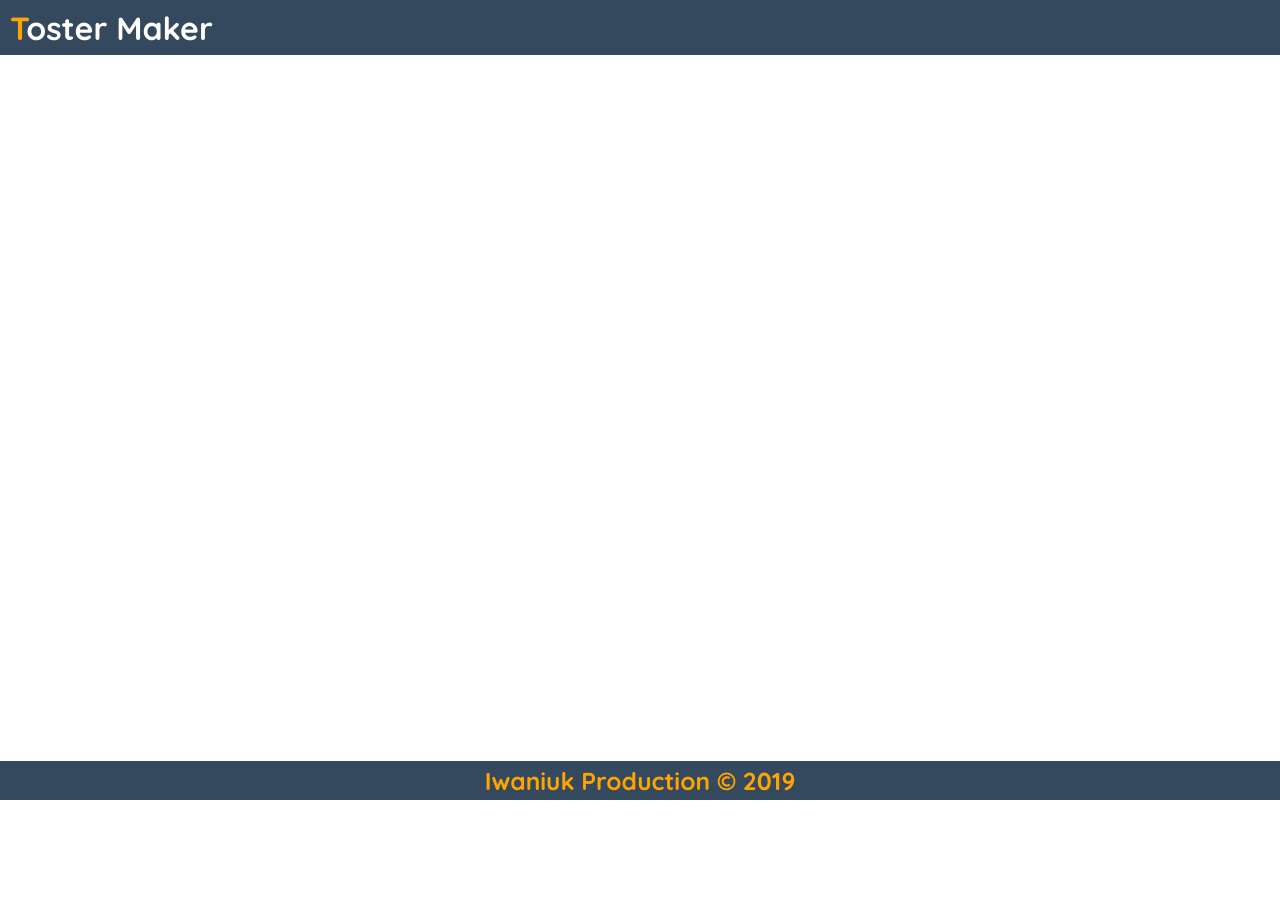
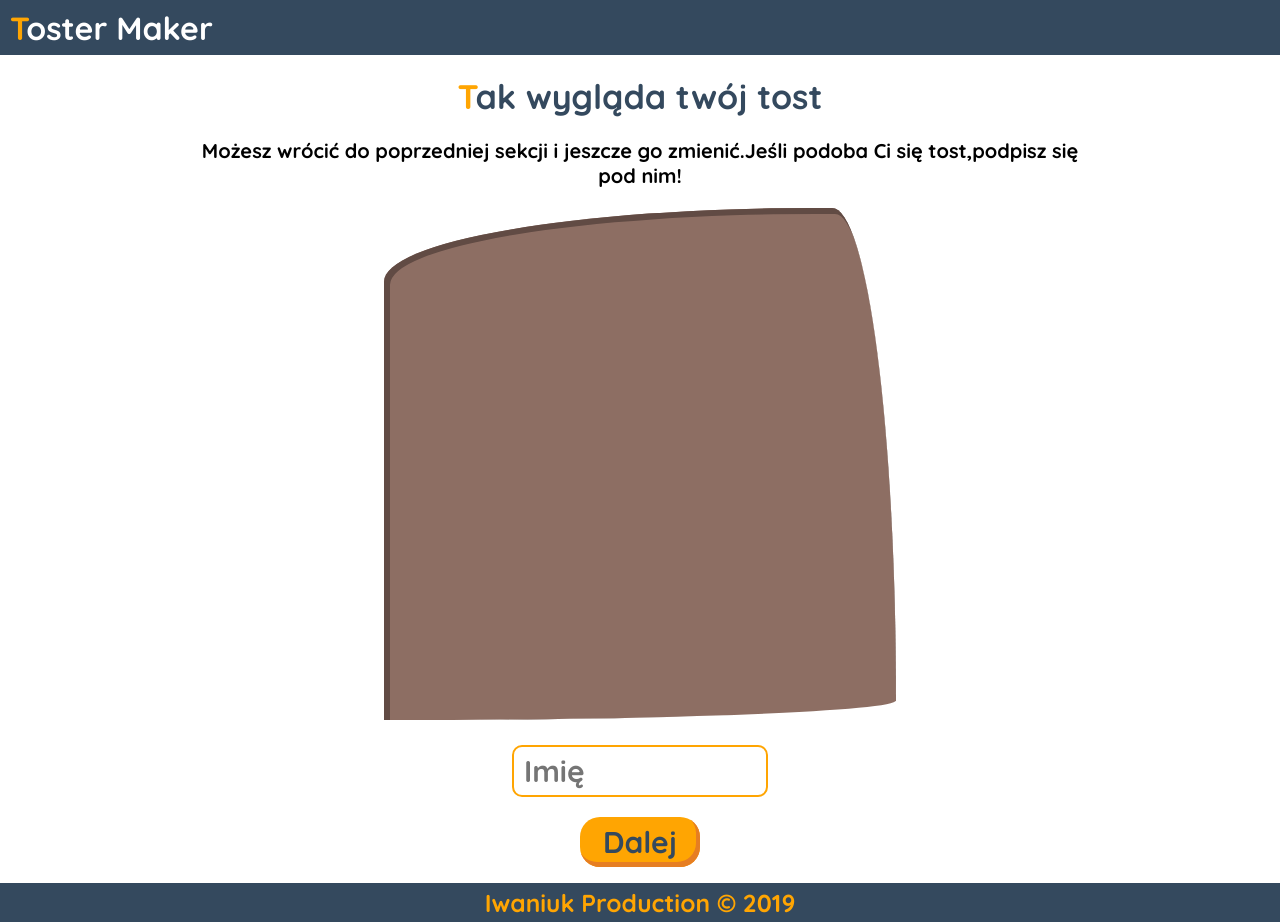
Before and after one commit to Iwaniukooo11/toster-app, a React app: page /login in a window 1280 px wide. Before the commit the page ends 800 px from the top, so only its background shows below. Built offline with nearby package versions, Linux system fonts and the light colour scheme.

Commit message:
add login page input and name filed in reducer

```diff
--- a/src/App.js
+++ b/src/App.js
@@ -8,10 +8,12 @@ import { Route, BrowserRouter } from 'react-router-dom'
 
 import HomePage from './Containers/HomePage/HomePage'
 import BuilderPage from './Containers/BuilderPage/BuilderPage'
+import LoginPage from './Containers/LoginPage/LoginPage'
 
 const routes = [
   { path: '', name: 'Home', Component: HomePage },
   { path: 'builder', name: 'Builder', Component: BuilderPage },
+  { path: 'login', name: 'Login', Component: LoginPage },
 ]
 
 function App() {
@@ -20,7 +22,6 @@ function App() {
     <div className={classes.App}>
       <Nav />
       <BrowserRouter basename={process.env.PUBLIC_URL}>
-
         {routes.map(({ path, Component }) => (
           <Route key={path} exact path={`/${path}`} component={Component} />
         ))}
--- a/src/Components/AddRemover/AddRemover.js
+++ b/src/Components/AddRemover/AddRemover.js
@@ -1,11 +1,12 @@
 import React from 'react';
+import globStyles from '../../sass/App.module.scss'
 import locStyles from './AddRemover.module.scss'
 import Sign from './Signs/Sign'
 
 const AddRemover = props => {
     return (
         <div className={locStyles.AddRemover}>
-            <h2 className={locStyles.AddRemoverText}>
+            <h2 className={`${locStyles.AddRemoverText} ${globStyles.SectionHead}`}>
                 {props.title}
                 <br />
                 <span className={locStyles.AddRemoverTextLittle}>{`(max ${props.max})`}</span>
--- a/src/Components/AddRemover/AddRemover.module.scss
+++ b/src/Components/AddRemover/AddRemover.module.scss
@@ -7,9 +7,7 @@
     width: 100%;
 
     &Text {
-        font-size: 28px;
         text-transform: capitalize;
-        width: 70%;
 
         &Little {
             font-size: 0.75em;
--- a/src/Components/Button/Button.js
+++ b/src/Components/Button/Button.js
@@ -3,15 +3,17 @@ import locStyles from './Button.module.scss'
 import { Link } from 'react-router-dom'
 
 const Button = props => {
-    const btn = <button className={locStyles.Button}>{props.text}</button>
 
+
+
+    const btn = <button className={locStyles.Button} onClick={props.clicked}>{props.text}</button>
     return (
         props.link ?
-            <button className={locStyles.Button}>
+            <button className={locStyles.Button} onClick={props.clicked}>
                 <Link to={props.link}>
                     {props.text}
                 </Link>
-            </button> : btn
+            </button > : btn
     );
 }
 
--- a/src/Containers/BuilderPage/AddRemoveWrap/AddRemoveWrap.js
+++ b/src/Containers/BuilderPage/AddRemoveWrap/AddRemoveWrap.js
@@ -42,10 +42,15 @@ const AddRemoveWrap = props => {
 
 
     return (
+
         <div className={globStyles.AddRemoveWrap}>
-            {addRemovers.map(obj => <AddRemover title={obj.title} key={obj.type} {...props} ingrType={obj.type} max={obj.max} />)}
 
-            <hr className={globStyles.line} />
+            {props.showAddRemovers ?
+                <>
+                    {addRemovers.map(obj => <AddRemover title={obj.title} key={obj.type} {...props} ingrType={obj.type} max={obj.max} />)}
+                    < hr className={globStyles.line} />
+                </>
+                : null}
 
             <div className={locStyles.Bread}>
                 <Bread breadStatus={true}
--- a/src/Containers/BuilderPage/BuilderPage.js
+++ b/src/Containers/BuilderPage/BuilderPage.js
@@ -16,6 +16,7 @@ class BuilderPage extends Component {
                     clickedMinus={this.props.removeIngr}
                     ingr={this.props.ingr}
                     buildingStatus={true}
+                    showAddRemovers={true}
                 />
                 <Button text={'Dalej'} link='/login' />
             </main>
--- /dev/null
+++ b/src/Containers/LoginPage/LoginPage.js
@@ -0,0 +1,58 @@
+import React, { Component } from 'react';
+import { connect } from 'react-redux'
+import globStyles from '../../sass/App.module.scss'
+import locStyles from './LoginPage.module.scss'
+import * as actionTypes from '../../store/actionTypes'
+import Tost from '../BuilderPage/AddRemoveWrap/AddRemoveWrap'
+import Button from '../../Components/Button/Button'
+
+class LoginPage extends Component {
+
+
+    inputTextHandler = event => {
+        const _name = event.target.value
+        this.props.addName(_name)
+    }
+
+    render() {
+        return (<main className={globStyles.Section}>
+            <h2 className={`${globStyles.SectionHead} ${globStyles.SectionHeadBig} ${locStyles.SectionHead}`}>Tak wygląda twój tost</h2>
+
+            <p className={globStyles.SectionHeadDesc}>Możesz wrócić do poprzedniej sekcji i jeszcze go zmienić.Jeśli podoba Ci się tost,podpisz się pod nim!</p>
+
+            <Tost ingr={this.props.ingr} />
+
+            <form action="" className={globStyles.SectionForm}>
+                <input type="text"
+                    className={globStyles.SectionInput}
+                    placeholder='Imię'
+                    value={this.props.name}
+                    onChange={this.inputTextHandler}
+                />
+            </form>
+
+            <Button text={'Dalej'}
+                // clicked={}
+                 />
+        </main>);
+    }
+}
+const mapStateToProps = state => {
+    return {
+        ingr: {
+            oil: state.builderPage.oil,
+            tomato: state.builderPage.tomato,
+            cheese: state.builderPage.cheese,
+            olives: state.builderPage.olives,
+            cucumber: state.builderPage.cucumber,
+        },
+        name: state.name
+    }
+}
+const mapDispatchToProps = dispatch => {
+    return {
+        addName: name => dispatch({ type: actionTypes.ADD_NAME, name: name })
+    }
+}
+
+export default connect(mapStateToProps, mapDispatchToProps)(LoginPage);
--- /dev/null
+++ b/src/Containers/LoginPage/LoginPage.module.scss
@@ -0,0 +1,12 @@
+@import '../../sass/variables';
+
+.Section {
+    &Head {
+        color: $color-blue;
+        text-align: center;
+
+        &::first-letter {
+            color: $color-orange-light;
+        }
+    }
+}
--- a/src/sass/App.module.scss
+++ b/src/sass/App.module.scss
@@ -12,9 +12,11 @@ body {
     font-family: 'Quicksand', sans-serif;
     font-weight: bold;
     height: 100%;
+    font-size: 20px;
 }
 
-button {
+button,
+input {
     border: none;
     outline: none;
     font: inherit;
@@ -30,6 +32,7 @@ a {
         cursor: pointer;
     }
 }
+
 
 .line {
     color: $color-blue;
@@ -49,6 +52,41 @@ a {
     row-gap: 20px;
     position: relative;
     animation: showFadeIn .25s linear;
+
+    &Head {
+        font-size: 28px;
+        width: 70%;
+
+        &Desc {
+            max-width: 70%;
+            font-size: 20px;
+            text-align: center;
+        }
+
+        &Big {
+            font-size: 34px;
+        }
+    }
+
+    &Form {
+        display: flex;
+        justify-content: center;
+        align-items: center;
+    }
+
+    &Input {
+        border: 2px solid $color-orange-light;
+        padding: 5px 10px;
+        border-radius: 10px;
+        font-size: 1.5em;
+        width: 70%;
+        // width: auto;
+
+        &:focus {
+            // background-color: #eee;
+            // border-color: $color-orange-dark;
+        }
+    }
 }
 
 @keyframes showFadeIn {
--- a/src/store/actionTypes.js
+++ b/src/store/actionTypes.js
@@ -4,3 +4,5 @@ export const DONE_TOSTING = 'DONE_TOSTING'
 
 export const ADD_INGR = 'ADD_INGR'
 export const REMOVE_INGR = 'REMOVE_INGR'
+
+export const ADD_NAME = 'ADD_NAME'
--- a/src/store/reducer.js
+++ b/src/store/reducer.js
@@ -11,7 +11,8 @@ const initialState = {
         tomato: 0,
         olives: 0,
         cucumber: 0
-    }
+    },
+    name: ''
 }
 const reducer = (state = initialState, action) => {
     // console.log('reducer')
@@ -58,7 +59,11 @@ const reducer = (state = initialState, action) => {
                     [action.ingr]: state.builderPage[action.ingr] - 1
                 }
             }
-
+        case actionTypes.ADD_NAME:
+            return {
+                ...state,
+                name: action.name
+            }
         default: return state
     }
 }
```
